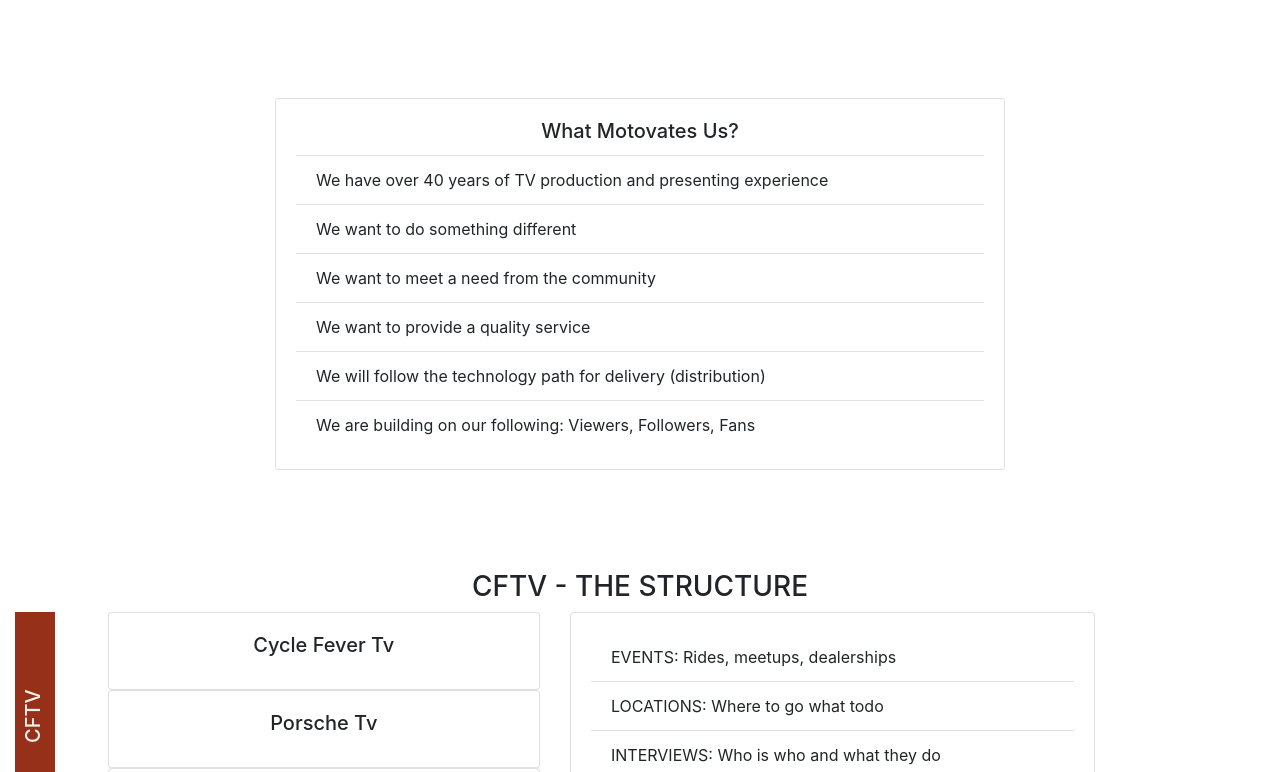
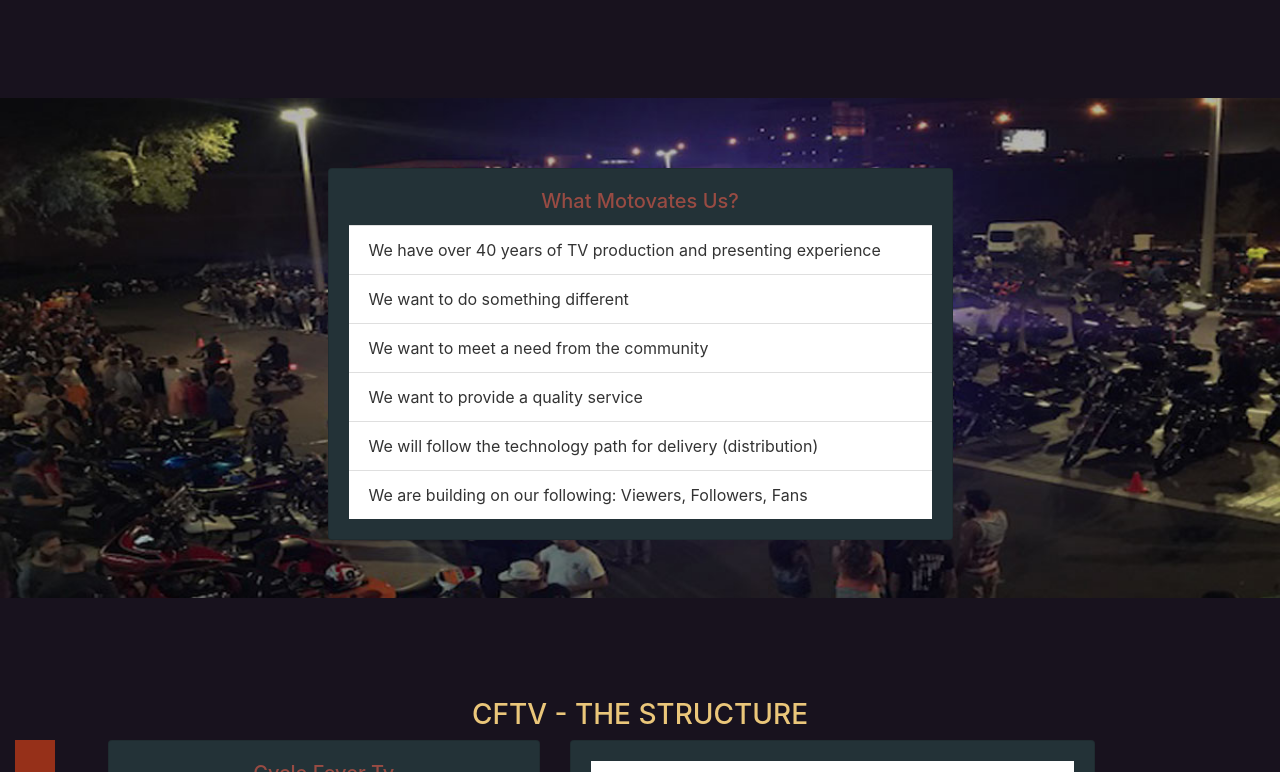
Before and after one commit to jmanock/cycleFeverTv, a React (Create React App) app: page / in a window 1280 px wide. Shown: the part 1708-2480 px from the top of the page. Built offline with nearby package versions, Linux system fonts and the light colour scheme.

Commit message:
added calendar to pages, with some color

```diff
--- a/src/Components/Layouts/About.jsx
+++ b/src/Components/Layouts/About.jsx
@@ -4,7 +4,7 @@
 
 const About = () =>{
   return(
-    <section className='about container' style={{marginTop:100}}>
+    <section className='about container'>
       <div className='card'>
         <div className='card-body'>
           <h3 className='card-title text-center'>About</h3>
--- a/src/Components/Layouts/Calendar.jsx
+++ b/src/Components/Layouts/Calendar.jsx
@@ -47,7 +47,7 @@
 }
 
 const Calendar = props =>(
-  <div style={{marginTop:100}} className='container'>
+  <div style={{marginTop:100}} className='container calendar'>
     <BigCalendar localizer={localizer} events={events} popup startAccessor='start' endAccessor='end' className={props.calendarIsOpen ? 'open' : ''} components={{event:Event, toolbar:CustomToolbar}} style={{height:'100vh'}} eventPropGetter={(event,start,end,isSelected) => {
         let newStyle={backgroundColor:'red'}
 
--- a/src/Components/Layouts/Cars.jsx
+++ b/src/Components/Layouts/Cars.jsx
@@ -1,8 +1,13 @@
 import React from 'react';
+import Calendar from './Calendar';
 
 const Cars = () =>{
   return(
-    <h1>Cars Tv Page</h1>
+    <section className='carsTv'>
+      <h1 className='title text-center'>Cars Tv</h1>
+        <h3 style={{color:'#fff'}} className='text-center'>Coming Soon</h3>
+      <Calendar />
+    </section>
   );
 };
 
--- a/src/Components/Layouts/Cftv.jsx
+++ b/src/Components/Layouts/Cftv.jsx
@@ -1,8 +1,13 @@
 import React from 'react';
+import Calendar from './Calendar';
 
 const Cftv = () =>{
   return(
-    <h1>Cycle Fever TV Page</h1>
+    <section className='cftv'>
+      <h1 className='title text-center'>Cycle Fever Tv</h1>
+      <h3 style={{color:'#fff'}} className='text-center'>Coming Soon</h3>
+      <Calendar />
+    </section>
   );
 };
 
--- a/src/Components/Layouts/Main.css
+++ b/src/Components/Layouts/Main.css
@@ -1,3 +1,27 @@
+body{
+  background-color:#18121e;
+}
+.list-group-item{
+  color:#333;
+}
+.card-text{
+  color:#fffaf0;
+  font-size:1.1em;
+  /* color:#82b1ff; */
+}
+.icon{
+  cursor:pointer;
+}
+.card{
+  background-color:#233237;
+}
+.title{
+  color:#eac67a;
+  margin-top:20px;
+}
+.card-body{
+  color:#984b43;
+}
 .intro{
   background:url('../../images/car.jpg') no-repeat center fixed;
   -webkit-background-size:cover;
@@ -24,6 +48,10 @@
   writing-mode:vertical-lr;
   text-orientation:mixed;
   transform:rotate(180deg);
+  -webkit-transform:rotate(180deg);
+  -ms-transform:rotate(180deg);
+  -moz-transform:rotate(180deg);
+  -o-transform:rotate(180deg);
   background-color:#963019;
   text-align:center;
   color:#f6f1ed;
@@ -37,7 +65,7 @@
 }
 .navbar-brand{
   font-size:2em;
-  color:red;
+  color:#984b43 !important;
 }
 .nav-link{
   color:grey;
@@ -46,8 +74,40 @@
 .navbar-nav{
   margin-left:100px;
 }
+.navbar{
+  background-color:#233237 !important;
+}
 footer{
   margin-top:100px;
+  background-color:#233237 !important;
+}
+.motovation{
+  background:url('../../images/aceevent.jpg') no-repeat center fixed;
+  -webkit-background-size:cover;
+  -moz-background-size:cover;
+  -o-background-size:cover;
+  background-size:cover;
+  background-color:#1c120c;
+  background-attachment:fixed;
+  position:relative;
+  overflow:hidden;
+}
+.competitors{
+  background:url('../../images/Ace.jpg') no-repeat center fixed;
+  -webkit-background-size:cover;
+  -moz-background-size:cover;
+  -o-background-size:cover;
+  background-size:cover;
+  background-color:#1c120c;
+  background-attachment:fixed;
+  position:relative;
+  overflow:hidden;
+}
+.carsTv, .rollingMedia, .smallTown, .cftv{
+  background-color:#233237;
+}
+.calendar{
+  background-color:white;
 }
 @media only screen and(max-width:576px){
 
--- a/src/Components/Layouts/Rolling.jsx
+++ b/src/Components/Layouts/Rolling.jsx
@@ -1,8 +1,13 @@
 import React from 'react';
+import Calendar from './Calendar';
 
 const Rolling = () =>{
   return(
-    <h1>Rolling Media Channel</h1>
+    <section className='rollingMedia'>
+      <h1 className='title text-center'>Rolling Media</h1>
+      <h3 style={{color:'#fff'}} className='text-center'>Coming Soon</h3>
+      <Calendar />
+    </section>
   );
 };
 
--- a/src/Components/Layouts/Sections/Competitors.jsx
+++ b/src/Components/Layouts/Sections/Competitors.jsx
@@ -2,11 +2,11 @@
 
 const Competitors = () =>{
   return(
-    <section className='competitors container' style={{marginTop:100}}>
+    <section className='competitors' style={{marginTop:100,height:'300px'}}>
       <h3 className='title text-center'>COMPETITORS?</h3>
       <div className='row'>
         <div className='col-md-3'></div>
-        <div className='col-md-6'>
+        <div className='col-md-6' style={{marginTop:'50px'}}>
           <div className='card'>
             <div className='card-body'>
               <ul className='list-group list-group-flush'>
--- a/src/Components/Layouts/Sections/Motovation.jsx
+++ b/src/Components/Layouts/Sections/Motovation.jsx
@@ -2,10 +2,10 @@
 
 const Motovation = () =>{
   return(
-    <section className='motovation container' style={{marginTop:100, marginBottom:100}}>
+    <section className='motovation' style={{marginTop:100, marginBottom:100,height:'500px'}}>
       <div className='row'>
-        <div className='col-md-2'></div>
-        <div className='col-md-8'>
+        <div className='col-md-3'></div>
+        <div className='col-md-6' style={{marginTop:'70px'}}>
           <div className='card'>
             <div className='card-body'>
               <h5 className='card-title text-center'>What Motovates Us?</h5>
@@ -20,7 +20,7 @@
             </div>
           </div>
         </div>
-        <div className='col-md-2'></div>
+        <div className='col-md-3'></div>
       </div>
     </section>
   );
--- a/src/Components/Layouts/Sections/Structure.jsx
+++ b/src/Components/Layouts/Sections/Structure.jsx
@@ -11,12 +11,12 @@
           </div>
         </div>
         <div className='col-sm-10 col-md-5'>
-          <div className='card'>
+          <div className='card' style={{marginBottom:20}}>
             <div className='card-body'>
               <h5 className='card-title text-center'>Cycle Fever Tv</h5>
             </div>
           </div>
-          <div className='card'>
+          <div className='card' style={{marginBottom:20}}>
             <div className='card-body'>
               <h5 className='card-title text-center'>Porsche Tv</h5>
             </div>
--- a/src/Components/Layouts/Small.jsx
+++ b/src/Components/Layouts/Small.jsx
@@ -1,8 +1,13 @@
 import React from 'react';
+import Calendar from './Calendar';
 
 const Small = () =>{
   return(
-    <h1>Small Town America Tv Page</h1>
+    <section className='smallTown'>
+      <h1 className='title text-center'>Small Town America</h1>
+      <h3 style={{color:'#fff'}} className='text-center'>Coming Soon</h3>
+      <Calendar />
+    </section>
   );
 };
 
```
